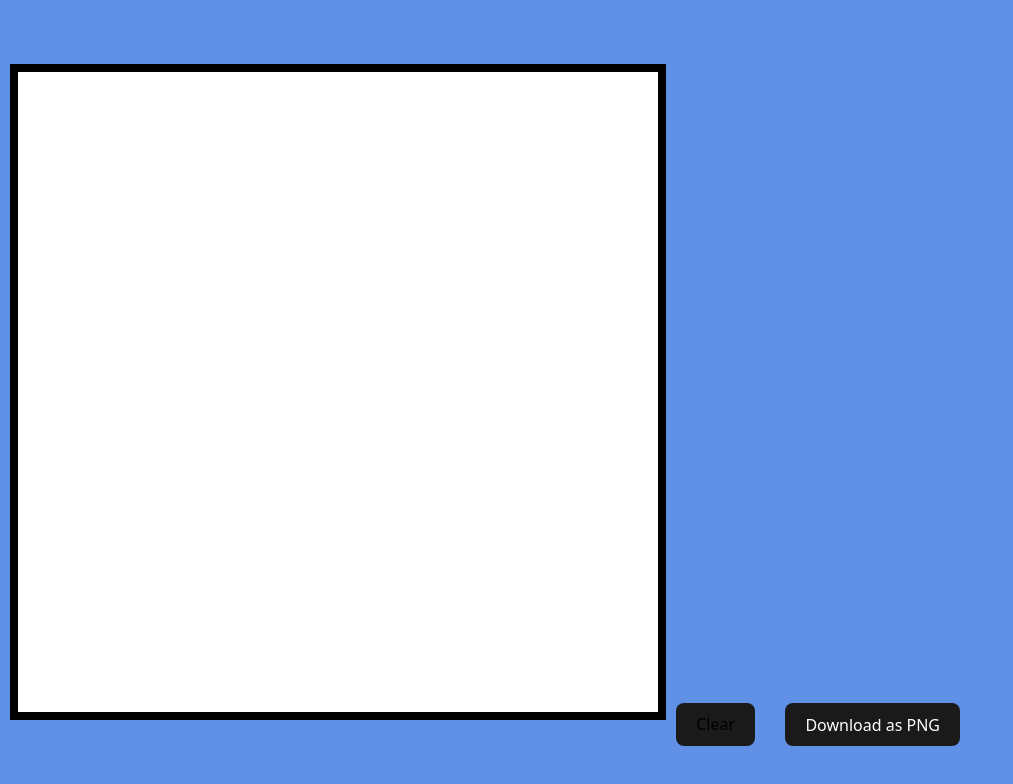
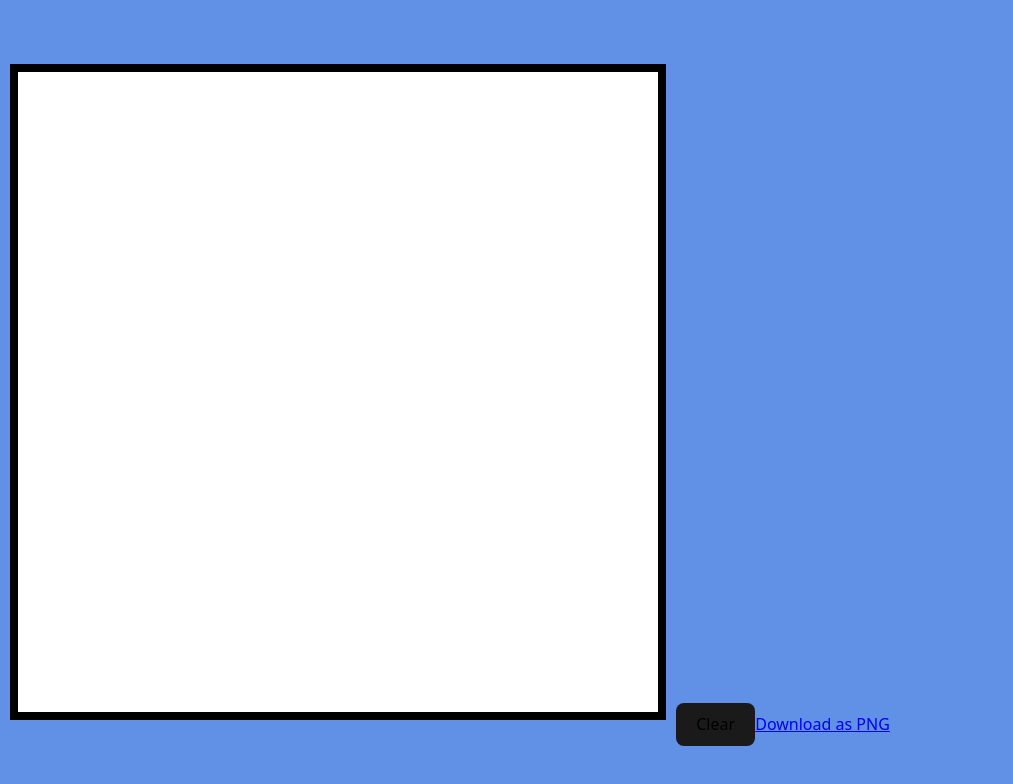
Before and after one commit to Biskkit/Pixel-Art-Site, a React (Vite) app in the folder pixel-art-app/: page / in a window 1280 px wide. Shown: the top 784 px of the page, without its empty margins (0-1013 px from the left). Built offline with nearby package versions, Linux system fonts and the light colour scheme.

Commit message:
Add separate sidebar component to store buttons

```diff
--- a/pixel-art-app/src/components/canvas.jsx
+++ b/pixel-art-app/src/components/canvas.jsx
@@ -1,4 +1,6 @@
 import { useEffect, useRef, useState } from "react";
+import { Sidebar } from "./sidebar";
+
 // Main component
 export function Canvas() {
 	const [mouseDown, setMouseDown] = useState(false);
@@ -88,8 +90,7 @@ export function Canvas() {
 			const canvas = canvasRef.current;
 			const ctx = canvas.getContext('2d');
 			ctx.fillStyle = "rgb(253, 4, 4)";
-			// Grab the "rectangle" of the internal canvas so that the positions can be transposed
-			// const boundRect = canvas.getBoundingClientRect();
+
 			// Transpose x and y position
 			posX = transposePosition(posX, 0);
 			posY = transposePosition(posY, 0);
@@ -108,45 +109,7 @@ export function Canvas() {
 				height={16}
 			width={16}>
 			</canvas>
-			<ClearBtn canvas = {canvasRef.current}/>
-			<DownloadButton canvas = {canvasRef.current}/>
+			<Sidebar canvas = {canvasRef.current}/>
 		</>
 	);
 }
-
-/**
- * Clear button to delete all the pixels on the canvas
- * @param {HTMLCanvasElement} canvas, the canvas object to clear
-*/
-function ClearBtn({ canvas }) {
-	function clearCanvas() {
-		// Grab canvas context
-		const ctx = canvas.getContext('2d');
-		// Grab width and height of canvas
-		const width = canvas.width;
-		const height = canvas.height;
-		ctx.clearRect(0, 0, width, height);
-	}
-
-	return(
-		<button onClick={clearCanvas}>Clear</button>
-	);
-}
-/**
- * @brief Method will download the image as a PNG. May add other formats later
- * @param {HTMLCanvasElement} canvas, the canvas object to download the image from
- */
-function DownloadButton( { canvas } ) {
-	// Grab image URL for PNG download, this has to be state since it needs to wait till canvas is non-null
-	// Thought process for future self: Since canvas is passed as props and components will re-render whenever props change,
-	// all you need to do is check if canvas is non-null and then set some variable to a value.
-	// Note: The variable cannot be a state-variable because then that leads to infinite re-rendering.
-	// Sometimes, the simplest thing you think won't work will.
-	let imageURL;
-
-	if(canvas) imageURL = canvas.toDataURL("image/png");
-
-	return(
-		<a href={imageURL} download = "image" id = "downloadLink">Download as PNG</a>
-	)
-}
--- /dev/null
+++ b/pixel-art-app/src/components/sidebar.jsx
@@ -0,0 +1,59 @@
+/**
+ * This file represents all the components which will be shown on the side of the canvas. This includes the clear and download button/link, eraser tool, etc.
+ * Each of these components relies on the top-level canvas, which is why they will all share a common parent component "Sidebar"
+ * which will have the top-level canvas passed into it as a prop.
+ *
+ * Sidenote: I realized this will also help with rendering as whenever the canvas is changed in some way, the sidebar will re-render.
+ * However, this could cause some issues with optimization. I'm unsure if all the children will be re-rendered, or not. They shouldn't because
+ * React's virtual DOM should optimize on its own. I guess I'll see.
+ */
+
+/**
+ * Top-level Sidebar component.
+ * @param {HTMLCanvasElement1} canvas, top-level canvas object
+ */
+export function Sidebar({ canvas }) {
+	return (
+		<>
+			<ClearBtn canvas = {canvas}/>
+			<DownloadLink canvas = {canvas}/>
+		</>
+	)
+}
+
+/**
+ * Clear button to delete all the pixels on the canvas
+ * @param {HTMLCanvasElement} canvas, the canvas object to clear
+*/
+function ClearBtn({ canvas }) {
+	function clearCanvas() {
+		// Grab canvas context
+		const ctx = canvas.getContext('2d');
+		// Grab width and height of canvas
+		const width = canvas.width;
+		const height = canvas.height;
+		ctx.clearRect(0, 0, width, height);
+	}
+
+	return(
+		<button onClick={clearCanvas}>Clear</button>
+	);
+}
+/**
+ * @brief Method will download the image as a PNG. May add other formats later
+ * @param {HTMLCanvasElement} canvas, the canvas object to download the image from
+ */
+function DownloadLink( { canvas } ) {
+	// Grab image URL for PNG download, this has to be state since it needs to wait till canvas is non-null
+	// Thought process for future self: Since canvas is passed as props and components will re-render whenever props change,
+	// all you need to do is check if canvas is non-null and then set some variable to a value.
+	// Note: The variable cannot be a state-variable because then that leads to infinite re-rendering.
+	// Sometimes, the simplest thing you think won't work will.
+	let imageURL;
+
+	if(canvas) imageURL = canvas.toDataURL("image/png");
+
+	return(
+		<a href={imageURL} download = "image" className="buttonLink">Download as PNG</a>
+	)
+}
```
